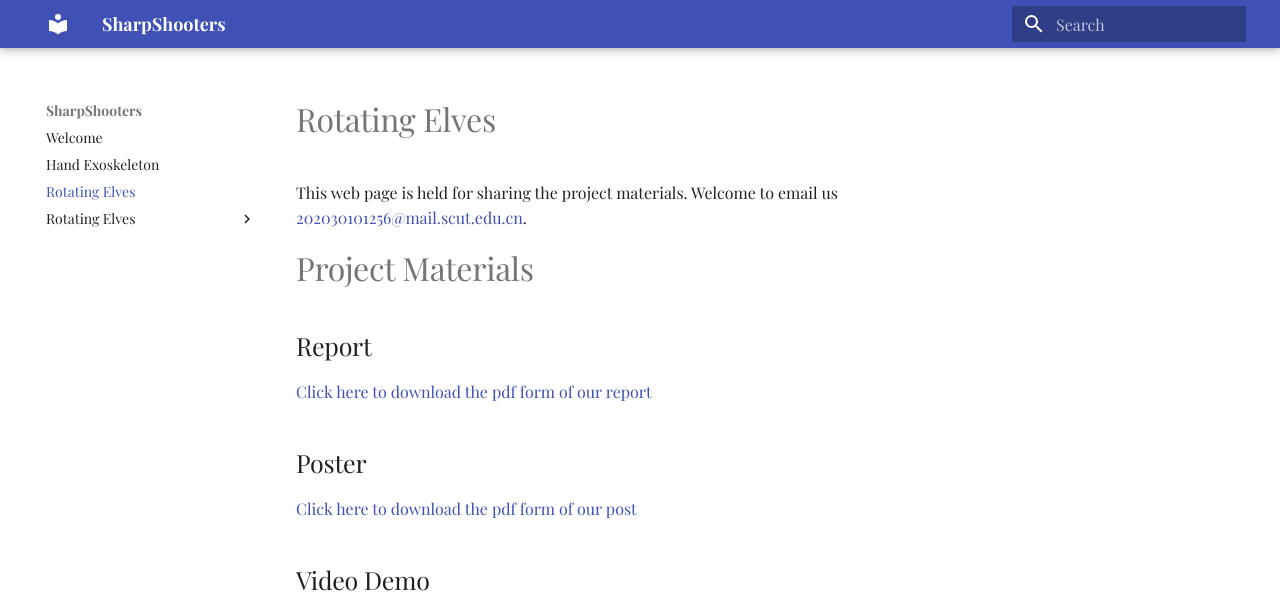
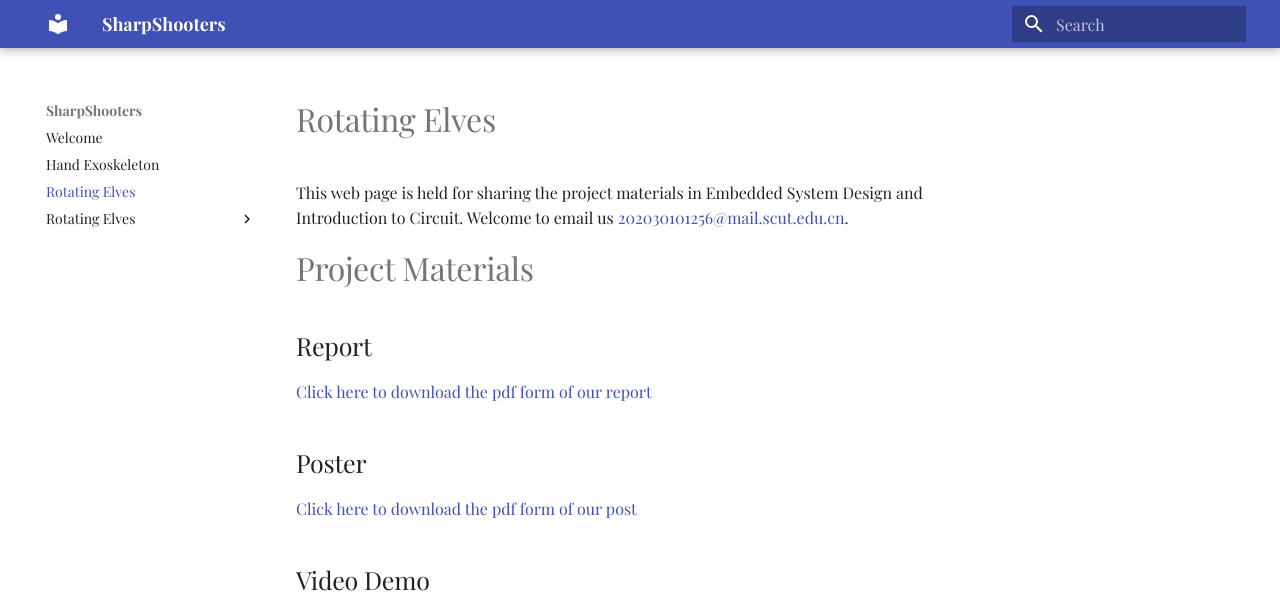
Before and after one commit to GuanQinG-GitHub/Rotating-Elves, an MkDocs documentation site: the page built from docs/Rotating Elves.md, in a window 1280 px wide and 1200 px high. Shown: the top 613 px of the window. Built offline with MkDocs 1.6.1 and Material for MkDocs 9.7.7, drawn with Linux system fonts in a browser that asks for light colours; some web fonts are replaced; grey boxes are pictures that could not be loaded.

Commit message:
Update Rotating Elves.md

```diff
--- a/docs/Rotating Elves.md
+++ b/docs/Rotating Elves.md
@@ -1,13 +1,13 @@
 # Rotating Elves
-This web page is held for sharing the project materials. Welcome to email us <202030101256@mail.scut.edu.cn>.
+This web page is held for sharing the project materials in Embedded System Design and Introduction to Circuit. Welcome to email us <202030101256@mail.scut.edu.cn>.
 
 # Project Materials
 
 ## Report
-[Click here to download the pdf form of our report](Report_Rotating_Elves.pdf)
+[Click here to download the pdf form of our report](Rotating Elves\Report_Rotating_Elves.pdf)
 
 ## Poster
-[Click here to download the pdf form of our post](Poster_Rotating_Elves.pdf)
+[Click here to download the pdf form of our post](Rotating Elves\Poster_Rotating_Elves.pdf)
 
 
 ## Video Demo
```
